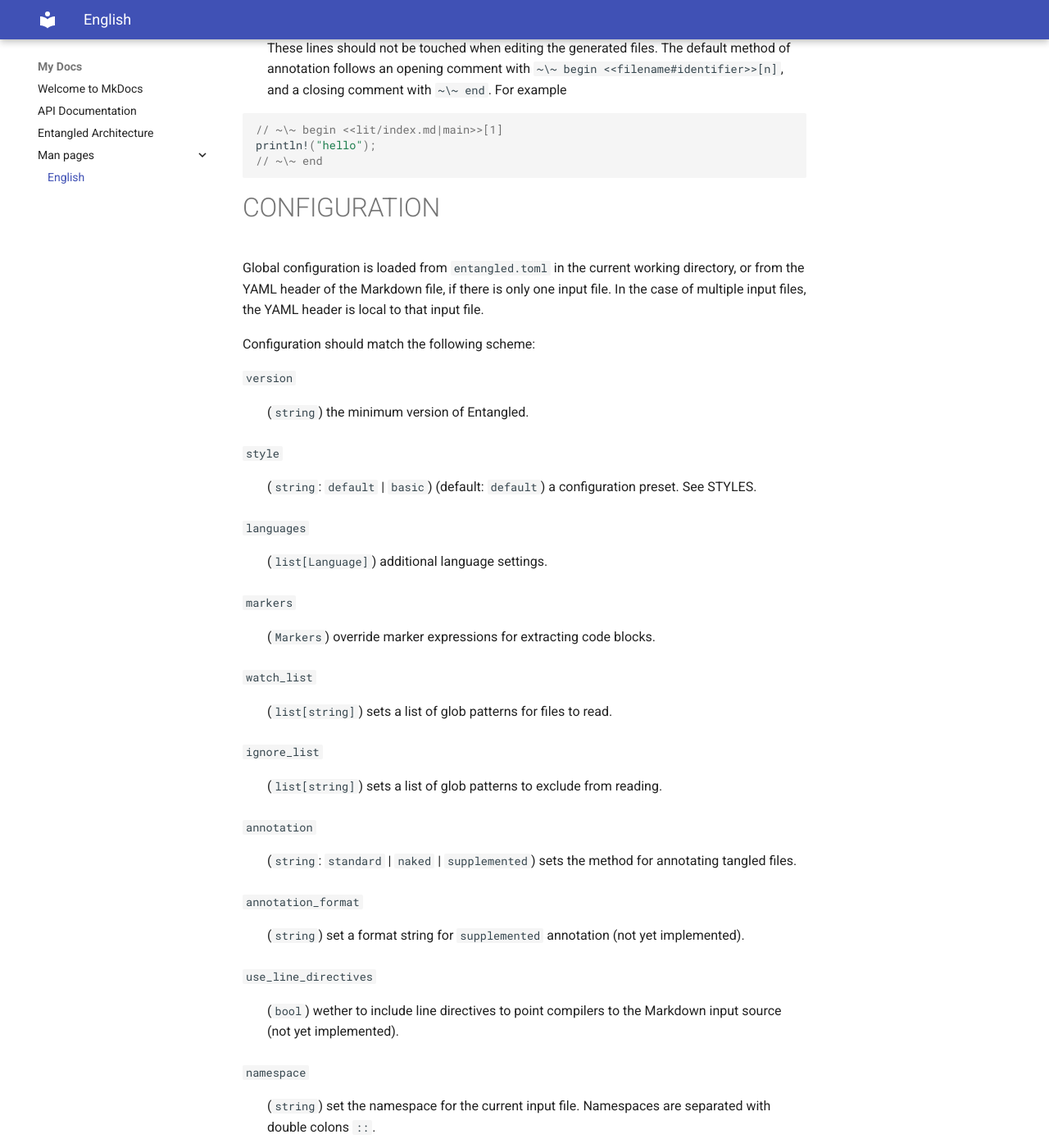
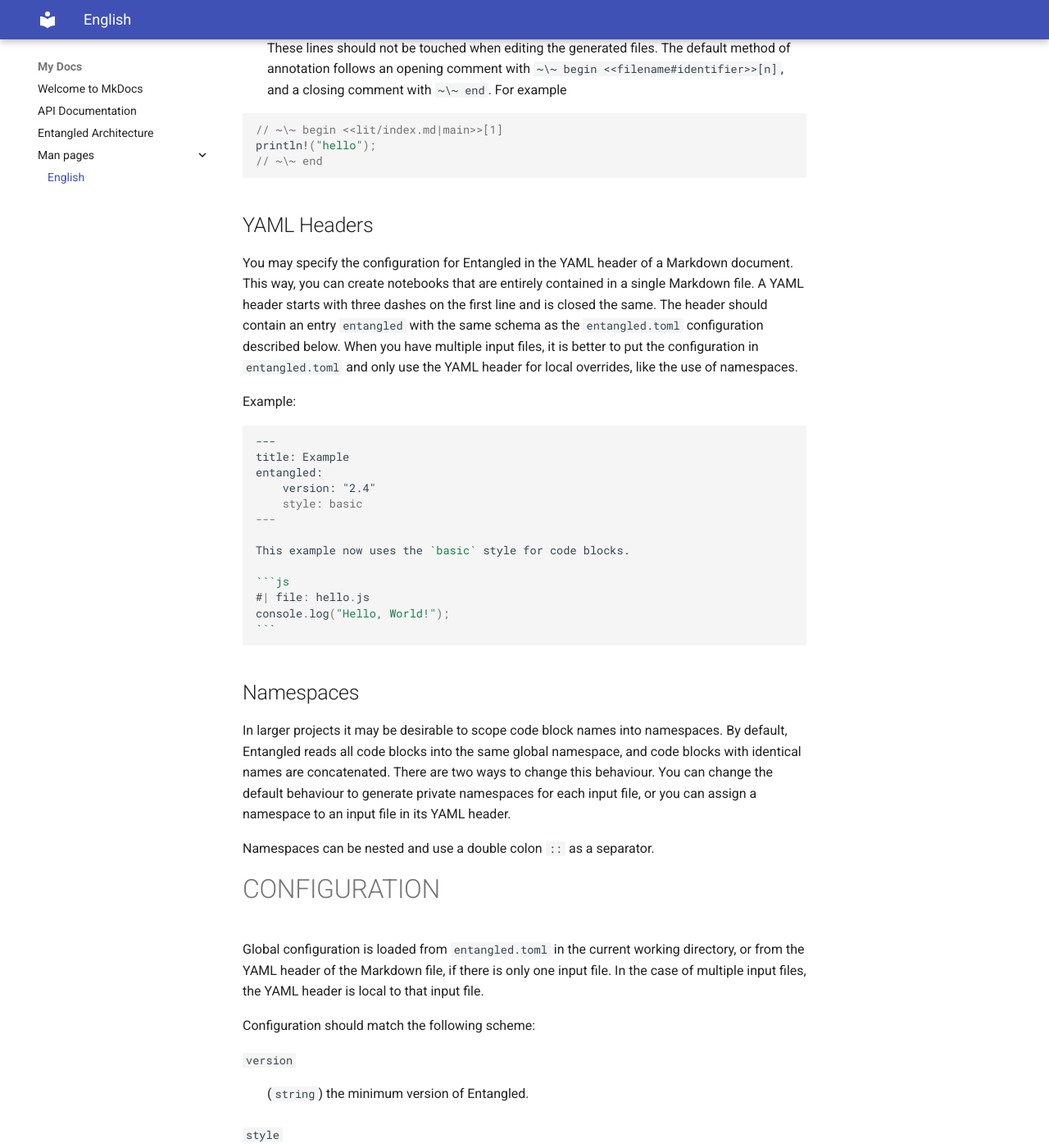
Before and after one commit to entangled/entangled.py, an MkDocs documentation site: the page built from docs/man-pages/english.md, in a window 1280 px wide and 1400 px high, scrolled down 4622 px. Shown: the whole window at 82% size. Built offline with MkDocs 1.6.1 and Material for MkDocs 9.7.7, drawn with Linux system fonts in a browser that asks for light colours; some of the changed text lies outside the part shown.

Commit message:
add helper function for reading markdown; update manual

````diff
--- a/docs/man-pages/english.md
+++ b/docs/man-pages/english.md
@@ -72,7 +72,7 @@
 
 Entangled enables a **documentation first** approach to programming. To write programs using Entangled, you start by writing documentation and in Markdown and then add code blocks. The code blocks can be marked with attributes to indicate where code should be written.
 
-HELLO WORLD
+Hello World
 -----------
 
 The combined code-blocks in this example compose a compilable source code for "Hello World". For didactic reasons we don't always give the listing of an entire source file in one go. In stead, we use a system of references known as *noweb* (after Ramsey 1994).
@@ -117,7 +117,7 @@
 
 These blocks of code can be **tangled** into source files.
 
-DEFAULT SYNTAX
+Default Syntax
 --------------
 
 The standard syntax is aimed to work well together with Pandoc. Every code block is delimited with three back ticks. Added to the opening line is a sequence of space separated **code properties**. These properties align with the CSS attributes that would end up in the generated HTML. For those unfamiliar with CSS:
@@ -158,7 +158,7 @@
   The identifier in a file block is optional. If it is left out, the identifier will silently be taken to be the file name.
 - An **ignored** block: anything not matching the previous two.
 
-TANGLED CODE
+Tangled Code
 ------------
 
 Entangled recognizes three parameters for every code block. These parameters are extracted from an opening line may be [configured using regular expressions](#MARKERS). Formally, every code block has three properties:
@@ -187,6 +187,36 @@
    println!("hello");
    // ~\~ end
    ~~~
+
+YAML Headers
+------------
+
+You may specify the configuration for Entangled in the YAML header of a Markdown document. This way, you can create notebooks that are entirely contained in a single Markdown file. A YAML header starts with three dashes on the first line and is closed the same. The header should contain an entry `entangled` with the same schema as the `entangled.toml` configuration described below. When you have multiple input files, it is better to put the configuration in `entangled.toml` and only use the YAML header for local overrides, like the use of namespaces.
+
+Example:
+
+~~~markdown
+---
+title: Example
+entangled:
+    version: "2.4"
+    style: basic
+---
+
+This example now uses the `basic` style for code blocks.
+
+```js
+#| file: hello.js
+console.log("Hello, World!");
+```
+~~~
+
+Namespaces
+----------
+
+In larger projects it may be desirable to scope code block names into namespaces. By default, Entangled reads all code blocks into the same global namespace, and code blocks with identical names are concatenated. There are two ways to change this behaviour. You can change the default behaviour to generate private namespaces for each input file, or you can assign a namespace to an input file in its YAML header.
+
+Namespaces can be nested and use a double colon `::` as a separator.
 
 CONFIGURATION
 =============
@@ -251,7 +281,7 @@
 
 : (`Program`) create more Brei targets that are not listed in code blocks. The `Program` API is specified by the `brei` package.
 
-LANGUAGE
+Language
 --------
 
 We can configure how a language is treated by setting comment characters. For example:
@@ -282,7 +312,7 @@
 
 : (`object[open: string, close: string = ""]`) how to write comments in this language.
 
-MARKERS
+Markers
 -------
 
 This configures how code blocks are detected.
@@ -300,7 +330,7 @@
 
 There are two configuration styles available: `default` and `basic`.
 
-DEFAULT
+Default
 -------
 
 The default is to read code blocks with three back-tics and attributes grouped in curly braces. For example:
@@ -313,7 +343,7 @@
 ```
 ~~~
 
-BASIC
+Basic
 -----
 
 The basic style is less expressive but has better compatability with most standard Markdown syntaxes like Github.In this style only the language identifier is given after three back-tics. Other attributes are passed using the `quarto_attributes` hook. For example:
@@ -330,7 +360,7 @@
 HOOKS
 =====
 
-BREI
+Brei
 ----
 
 Entangled has an integrated build system called Brei, that can be used to produce figures or other artifacts. Targets and their dependencies can be specified in code blocks using the `brei` hook. These tasks may depend on one another. Brei will run these when dependencies are newer than the target. Execution is lazy and in parallel. Brei supports:
@@ -436,7 +466,7 @@
 
 You can use `${variable}` syntax inside Brei tasks just as you would in a stand-alone Brei script.
 
-QUARTO ATTRIBUTES
+Quarto Attributes
 -----------------
 
 Sometimes using the `build` hook (or the `brei` hook, see below), leads to long header lines. It is then better to specify attributes in a header section of your code. The Quarto project came up with a syntax, having the header be indicated by a comment with a vertical bar, e.g. `#|` or `//|` etc. The `quarto_attributes` hook reads those attributes and adds them to the properties of the code block.
@@ -460,12 +490,12 @@
 
 The `id` attribute is reserved for the code's identifier (normally indicated with `#`) and the `classes` attribute can be used to indicate a list of classes in addition to the language class already given.
 
-REPL (experimental)
+REPL (Experimental)
 -------------------
 
 The `repl` hook enables running code blocks in REPL sessions. The hook extracts these code blocks into a separate JSON session file that can be evaluated using the `repl-session` tool [https://entangled.github.io/repl-session](https://entangled.github.io/repl-session). The output needs to be processed by the documentation rendering system. The `mkdocs-entangled-plugin` package handles `repl` sessions and integrates the output into the rendered HTML.
 
-SHEBANG
+Shebang
 -------
 
 If a code block starts with `#!...` on the first line. This line is brought to the top of the tangled file. Together with the use of a `mode` attribute, this enables coding executable scripts in Entangled. Example:
@@ -479,7 +509,7 @@
 ```
 ~~~
 
-SPDX_LICENSE
+SPDX License
 ------------
 
 If a code block starts with a line containing the string "SPDX-License-Identifier". That line is put above the first annotation comment, similar to the `shebang` hook.
````
Also changed, not shown: 3 other files.
